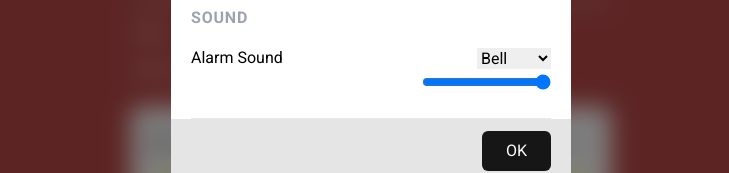
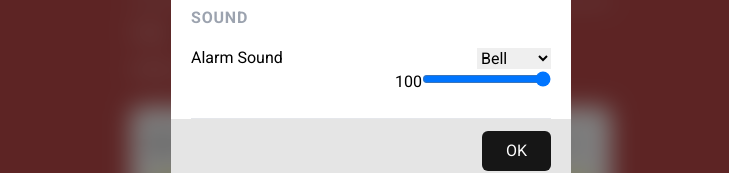
Before and after one commit to teoh4770/pomodor, a React (Vite) app: page / in a window 1280 px wide. Both pictures are taken after a click on the button "Setting". Shown: the part 563-736 px from the top of the page, without its empty margins (269-998 px from the left). Built offline with nearby package versions, Linux system fonts and the light colour scheme.

Commit message:
allow user to change the volume of alarm sound

```diff
--- a/src/components/Settings/SoundSetting.tsx
+++ b/src/components/Settings/SoundSetting.tsx
@@ -2,7 +2,7 @@ import { useSettingContext } from "@/context";
 import { alarmSoundOptions } from "@/services/soundService";
 
 const SoundSetting = () => {
-  const { soundSetting } = useSettingContext();
+  const { soundSetting, soundSettingHandlers } = useSettingContext();
 
   return (
     <div className="space-y-4 border-b py-6">
@@ -23,8 +23,12 @@ const SoundSetting = () => {
         </label>
         <label className="flex items-center justify-between" htmlFor="alarm-sound-volume">
           <span className="invisible">Volume</span>
-          <input type="range" name="alarm-sound-volume" id="alarm-sound-volume" min={0} max={100}
-                 defaultValue={soundSetting.alarmSoundVolume} />
+          <div>
+            <span>{soundSetting.alarmSoundVolume}</span>
+            <input type="range" name="alarm-sound-volume" id="alarm-sound-volume" min={0} max={100}
+                   onChange={(e) => soundSettingHandlers.setAlarmSoundVolume(Number(e.currentTarget.value))}
+                   value={soundSetting.alarmSoundVolume} />
+          </div>
         </label>
       </div>
 
--- a/src/hooks/useSetting.tsx
+++ b/src/hooks/useSetting.tsx
@@ -23,6 +23,7 @@ export interface SettingHook {
   soundSetting: ISoundSetting;
   soundSettingHandlers: {
     soundSettingHandler: (alarmSoundVolume: number, alarmSoundType: AlarmSoundEnum) => void;
+    setAlarmSoundVolume: (volume: number) => void;
     setAlarmSoundType: (soundType: AlarmSoundEnum) => void;
     setTickingSoundType: (soundType: TickingSoundEnum) => void;
   };
@@ -89,6 +90,10 @@ const useSetting = (): SettingHook => {
     })
   };
 
+  const setAlarmSoundVolume = (volume: number) => {
+    setSoundSetting({ ...soundSetting, alarmSoundVolume: volume });
+  };
+
   const setAlarmSoundType = (soundType: AlarmSoundEnum) => {
     setSoundSetting({ ...soundSetting, alarmSoundType: soundType });
   };
@@ -149,6 +154,7 @@ const useSetting = (): SettingHook => {
     soundSetting,
     soundSettingHandlers: {
       soundSettingHandler,
+      setAlarmSoundVolume,
       setAlarmSoundType,
       setTickingSoundType,
     },
--- a/src/hooks/useTimer.tsx
+++ b/src/hooks/useTimer.tsx
@@ -64,7 +64,7 @@ const useTimer = (
     }
 
     function notifyUser() {
-      playAlarmSound(soundSetting.alarmSoundType);
+      playAlarmSound(soundSetting.alarmSoundType, soundSetting.alarmSoundVolume);
       showToast("You have finish a session!", "success");
     }
 
--- a/src/services/soundService.ts
+++ b/src/services/soundService.ts
@@ -15,9 +15,9 @@ const alarmSoundMap = new Map(
   alarmSoundOptions.map(alarmSound => [alarmSound.value, alarmSound.src])
 );
 
-export const playAlarmSound = (alarmSoundType: AlarmSoundEnum) => {
+export const playAlarmSound = (alarmSoundType: AlarmSoundEnum, volume: number) => {
   const alarmSoundSrc = alarmSoundMap.get(alarmSoundType) || null;
   if (alarmSoundSrc) {
-    playSound(alarmSoundSrc);
+    playSound(alarmSoundSrc, volume);
   }
 };
--- a/src/utils/index.ts
+++ b/src/utils/index.ts
@@ -1,9 +1,10 @@
-const playSound = (src: string) => {
+const playSound = (src: string, volume: number = 100) => {
   try {
     const milliseconds = 1000;
     const interval = 2 * milliseconds;
 
     const audio = new Audio(src);
+    audio.volume = volume / 100; // convert 0-100 to 0-1
     audio.play();
     setTimeout(() => {
       audio.pause();
```
